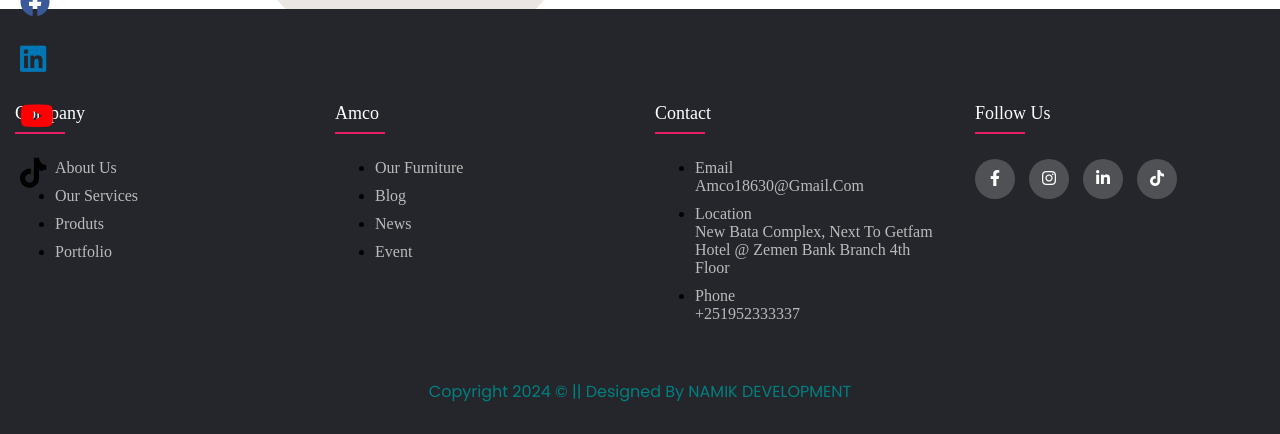
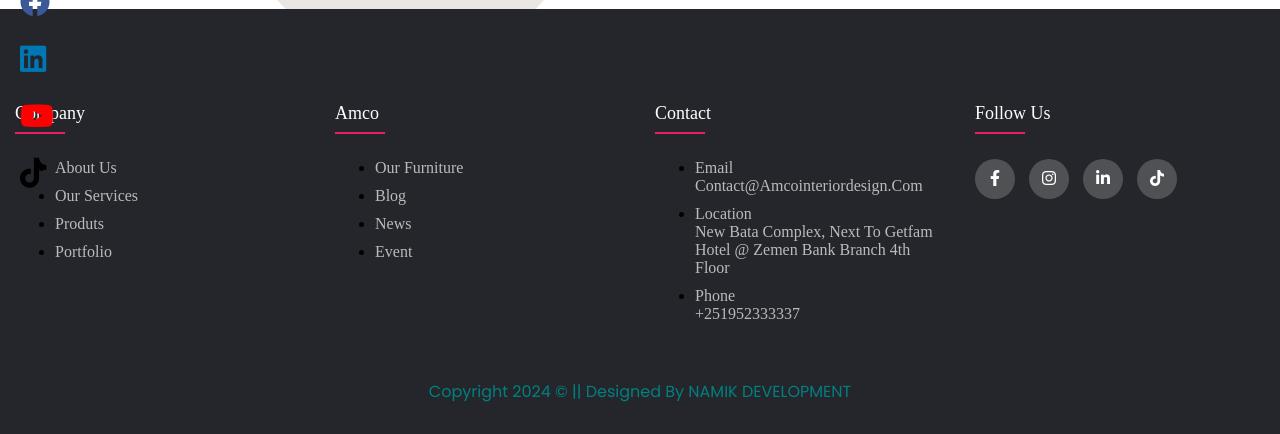
Before and after one commit to nazrawi777/AMCO-KAL, a Flask app: template app/templates/product_detail.html in a window 1280 px wide. Shown: the part 556-990 px from the top of the page. Run offline with Flask 3, Linux system fonts and the light colour scheme; the template is opened without the code that fills it, so the values that code supplies are empty; parts of the project's set-up code (start-up, migrations or seed data) failed here and were passed over; some libraries are stand-ins or nearby versions.

Commit message:
Update product_detail.html

```diff
--- a/app/templates/product_detail.html
+++ b/app/templates/product_detail.html
@@ -8,7 +8,7 @@
   <meta name="description" content="Discover AMCO Interior Design for top-quality furniture and exceptional interior design services in Addis Ababa, Ethiopia. Visit our store for the best furniture prices and designs. Find furniture in Ethiopia, a furniture store in Addis Ababa, and interior design services.">
   <title>AMCO Interior Design | Furniture in Ethiopia, Addis Ababa</title>
   <meta name="keywords" content="AMCO Interior Design, Furniture in Ethiopia, Furniture Store in Addis Ababa, Furniture in Addis Ababa with Price, Furniture in Addis, Furniture House in Addis Ababa, Furniture Shops in Addis Ababa, Furniture Design Ethiopia, Interior Design Addis Ababa">
-  <link rel="icon" type="image/png" href="/static/images/logo.png">
+  <link rel="icon" type="image/png" href="/static/images/byd.png">
   <link rel="stylesheet" href="https://unpkg.com/swiper/swiper-bundle.min.css" />
   <link rel="stylesheet" href="{{ url_for('static', filename='css/index.css') }}">
   <link rel="stylesheet" href="https://cdnjs.cloudflare.com/ajax/libs/font-awesome/6.4.0/css/all.min.css"
@@ -650,7 +650,7 @@
         <li><a id="products" href="/prod">Products</a></li>
         <li><a href="/">Contact</a></li>
         <li><a id="vacancy" href="/vacancy">Vacancy</a></li>
-        <li><a id="login" href="/login"><i class="fas fa-user"></i></a></li>
+
       </ul>
       <div class="menu-icon">
         <i class="fa-solid fa-bars" onclick="toggleMenu()"></i>
@@ -754,8 +754,8 @@
           <h4>Contact</h4>
           <ul>
             <li>
-              <a href="mailto:amco18630@gmail.com">email<br>
-                amco18630@gmail.com</a>
+              <a href="mailto:contact@amcointeriordesign.com">email<br>
+                contact@amcointeriordesign.com</a>
             </li>
             <li><a href="https://maps.app.goo.gl/J4CjWG4xNGg5QtnW6?g_st=atm" class="bte">Location<br>
                 New Bata Complex, next to Getfam Hotel
```
